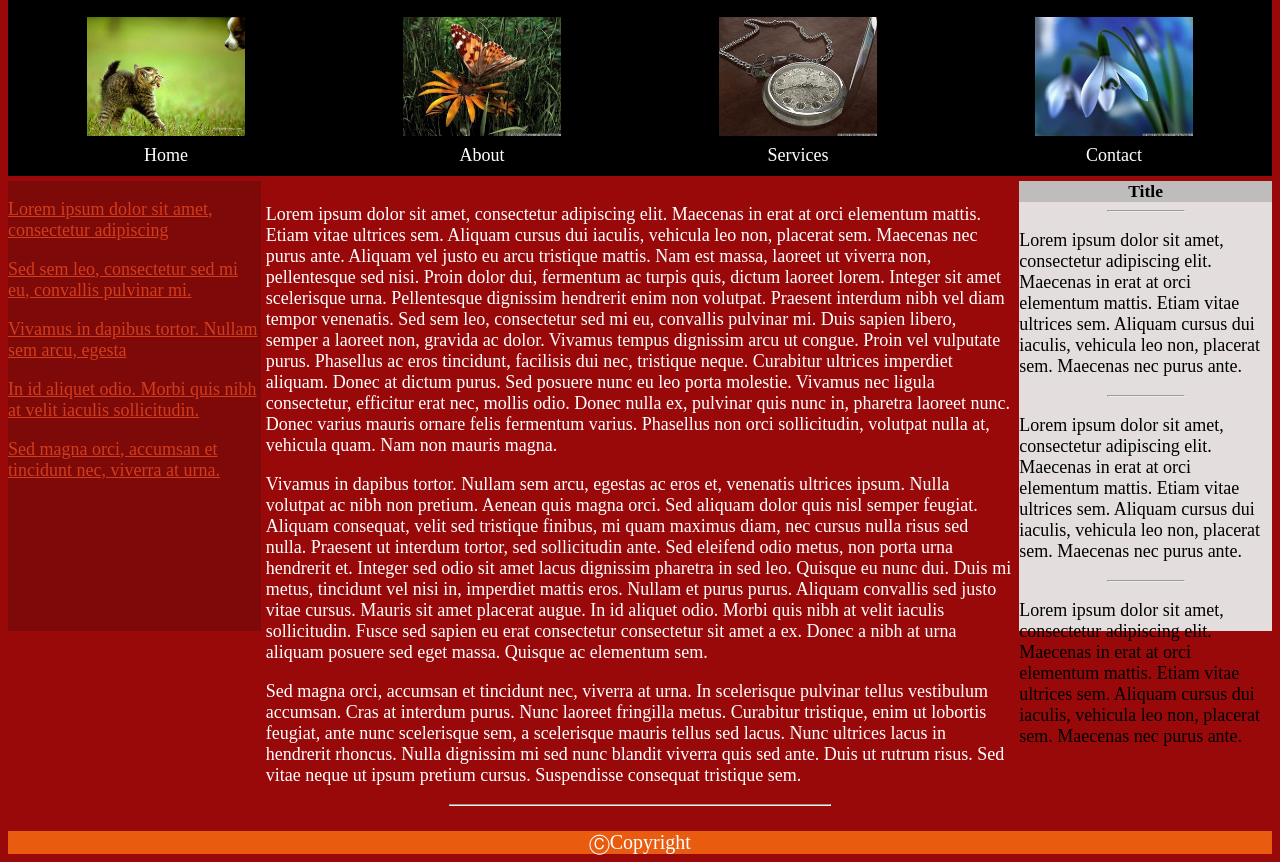
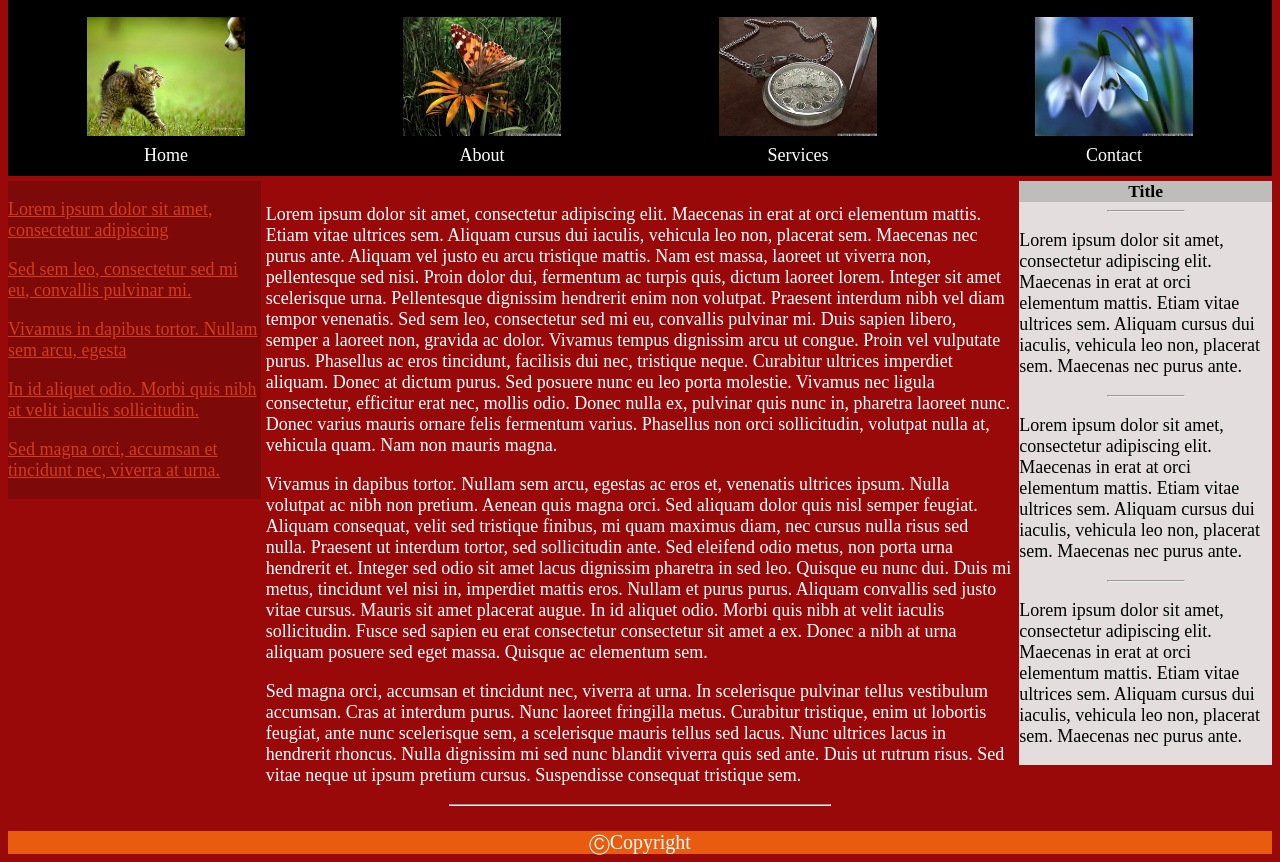
Before and after one commit to isQuar3/Shushkevych_HW3, a plain HTML site: page Homework3.2_Shushkevych/index.html in a window 1280 px wide. Shown: the part 47-909 px from the top of the page. Drawn offline with Linux system fonts and the light colour scheme.

Commit message:
fresh commit

```diff
--- a/Homework3.2_Shushkevych/style.css
+++ b/Homework3.2_Shushkevych/style.css
@@ -32,7 +32,6 @@
 border: 1px; /* Параметры рамки */
 width: 20%; /* Ширина блока */
 margin: 5px 0px 0px 0px;
-height: 450px;
 }
 .content {
 float: left;
@@ -46,8 +45,6 @@
 background: #e3dddd;
 width: 20%;
 margin: 5px 0px 0px 0px;
-height: 450px;
-
 }
 h6 {
 background: #bebdbb;
```
